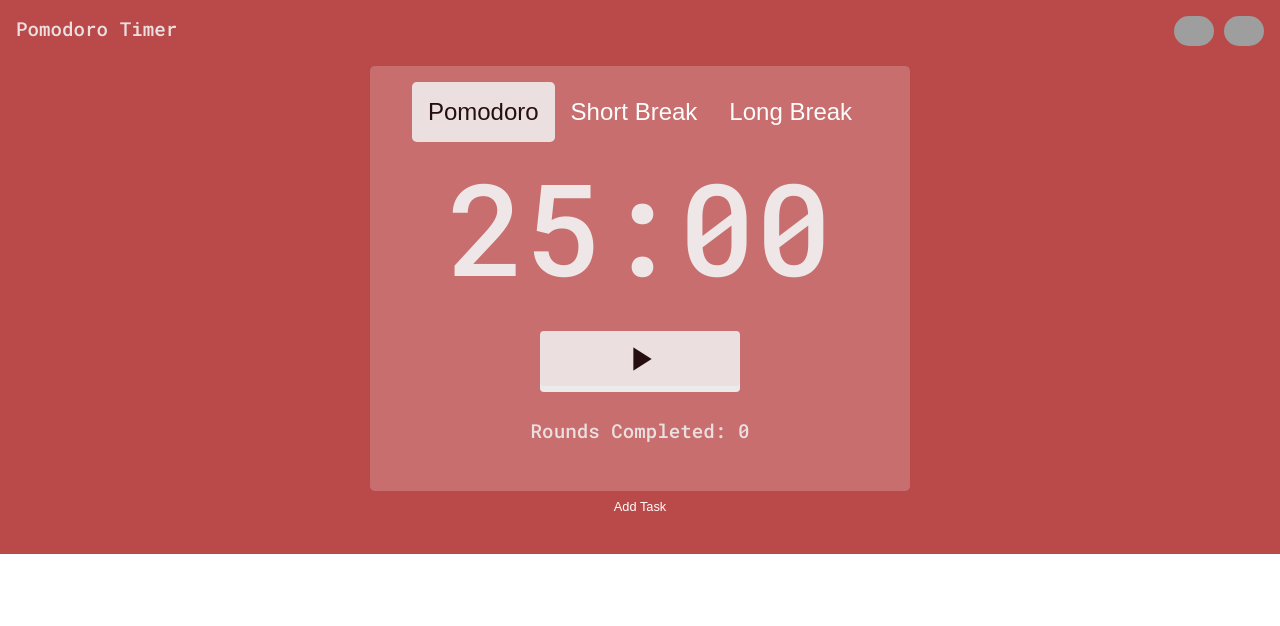
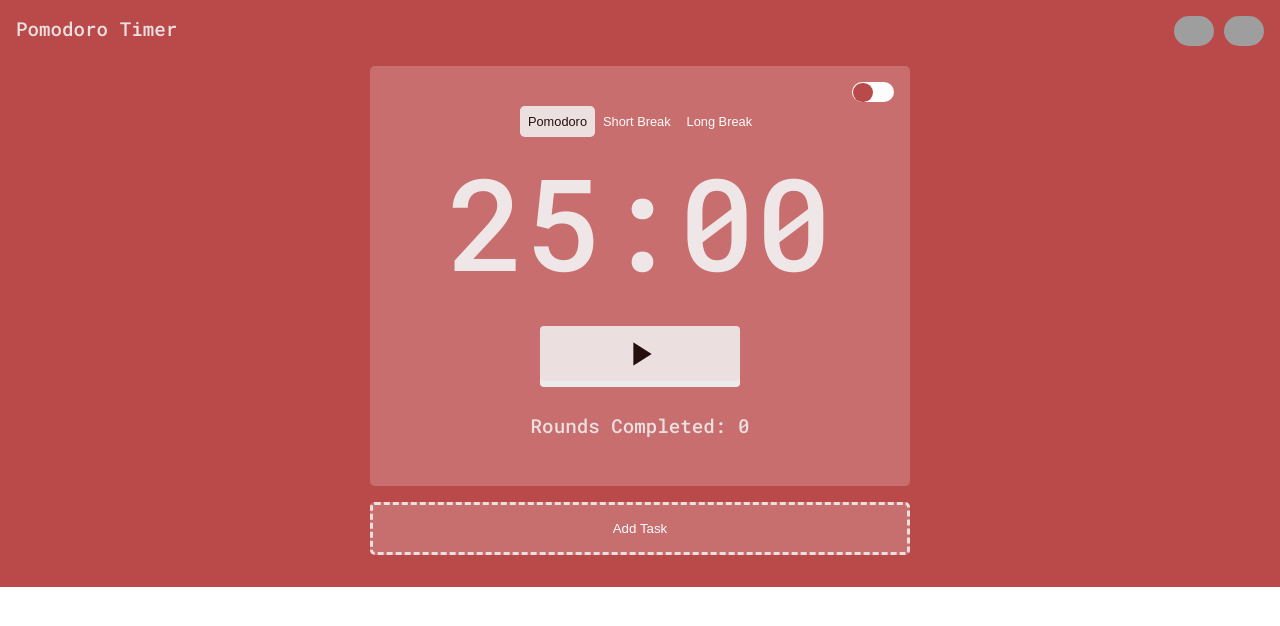
Before and after one commit to missatrox44/pomodoro-clock, a React (Vite) app: page / in a window 1280 px wide. Shown: the top 626 px of the page. Built offline with nearby package versions, Linux system fonts and the light colour scheme; grey boxes are pictures that could not be loaded.

Commit message:
Have a working developer mode switch working

```diff
--- a/src/App.css
+++ b/src/App.css
@@ -10,10 +10,22 @@
 }
 
 button {
+  border-radius: .3rem;
+  cursor: pointer;
+}
+
+.ControlMenu button {
   font-size: .8rem;
   padding: .5rem;
-  border-radius: .3rem;
   border: transparent;
+}
+
+.add-task {
+  margin-top: 1rem;
+  border-style: dashed;
+  border-width: .2rem;
+  border-color: var(--surface1-light);
+  width: 100%;
 }
 
 task {
@@ -217,7 +229,7 @@ a {
   justify-content: end;
 }
 
-.TimerContainer{
+.TimerContainer, .add-task{
   padding: 1rem;
   background-color: rgba(255, 255, 255, 0.2);
   border-radius: .3rem;
@@ -265,3 +277,40 @@ a {
   );
   transition: all 1s;
 }
+
+.switch {
+  position : relative ;
+  display : inline-block;
+  width : 2.6rem;
+  height : 20px;
+  background-color: var(--surface2-light);
+  border-radius: 20px;
+}
+
+.switch::after {
+  content: '';
+  position: absolute;
+  width: 1.2rem;
+  height: 1.2rem;
+  border-radius: 50%;
+  background-color: var(--brand-color);
+  top: 1px; /* TO GIVE AN EFFECT OF CIRCLE INSIDE SWITCH. */
+  left: 1px;
+  transition: all 0.4s;
+}
+
+.checkbox:checked + .switch::after {
+  left : 1.5rem;
+  background-color: var(--surface1-light);
+}
+.checkbox:checked + .switch {
+  background-color: var(--brand-color);
+}
+
+.checkbox {
+  display : none;
+}
+
+.switch-container {
+  text-align: right;
+}
--- a/src/components/TimerContainer.jsx
+++ b/src/components/TimerContainer.jsx
@@ -1,6 +1,7 @@
 import React from "react";
 import { useState, useEffect } from "react";
 import Rounds from "./Rounds";
+import Switch from "./Switch";
 
 const click = new Audio("./click.ogg");
 const ding = new Audio("./ding.ogg");
@@ -10,6 +11,7 @@ function TimerContainer({ setRoundsCompleted, roundsCompleted, timerMode, setTim
   const [secondsLeft, setsecondsLeft] = useState(modeToMinutes(timerMode) * 60);
   const [timerRunning, setTimerRunning] = useState(false);
   const [timerPaused, setTimerPaused] = useState(false);
+  const [developerMode, setDeveloperMode] = useState(false);
 
   // I'd prefer to use enums but they don't exist in javascript. If we decide to go full typescript in the future though, we can have nicer things :). https://www.typescriptlang.org/docs/handbook/enums.html
   function modeToMinutes(mode) {
@@ -31,12 +33,12 @@ function TimerContainer({ setRoundsCompleted, roundsCompleted, timerMode, setTim
       timer = setInterval(() => {
         setsecondsLeft((secondsLeft) => secondsLeft - 1);
         finishTimer(modeToMinutes(timerMode));
-      }, 1);
+      }, developerMode ? 1 : 1000);
     }
     return () => {
       clearInterval(timer);
     };
-  }, [timerRunning, secondsLeft]);
+  }, [timerRunning, secondsLeft, developerMode]);
 
   function finishTimer(minutes = 25) {
     if (secondsLeft === 1) {
@@ -95,8 +97,13 @@ function TimerContainer({ setRoundsCompleted, roundsCompleted, timerMode, setTim
     return `${minutes}:${seconds}`;
   }
 
+  const checkHandler = () => {
+    setDeveloperMode(!developerMode);
+}
+
   return (
     <div className="TimerContainer">
+      <Switch developerMode={developerMode} setDeveloperMode={setDeveloperMode}/>
       <div className="ControlMenu">
         <button
           onClick={() => onStartingTimeChange("pomodoro")}
```
